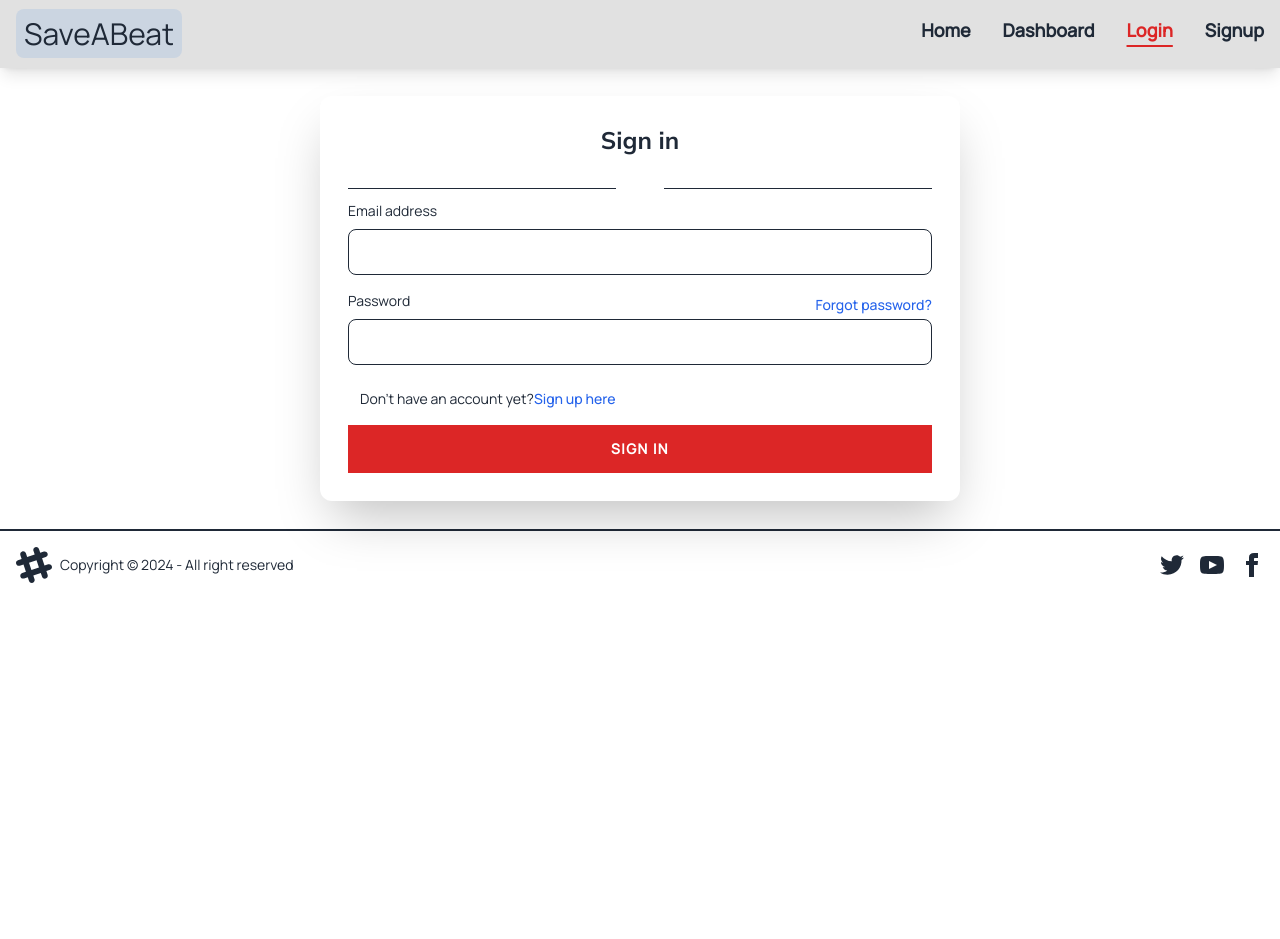
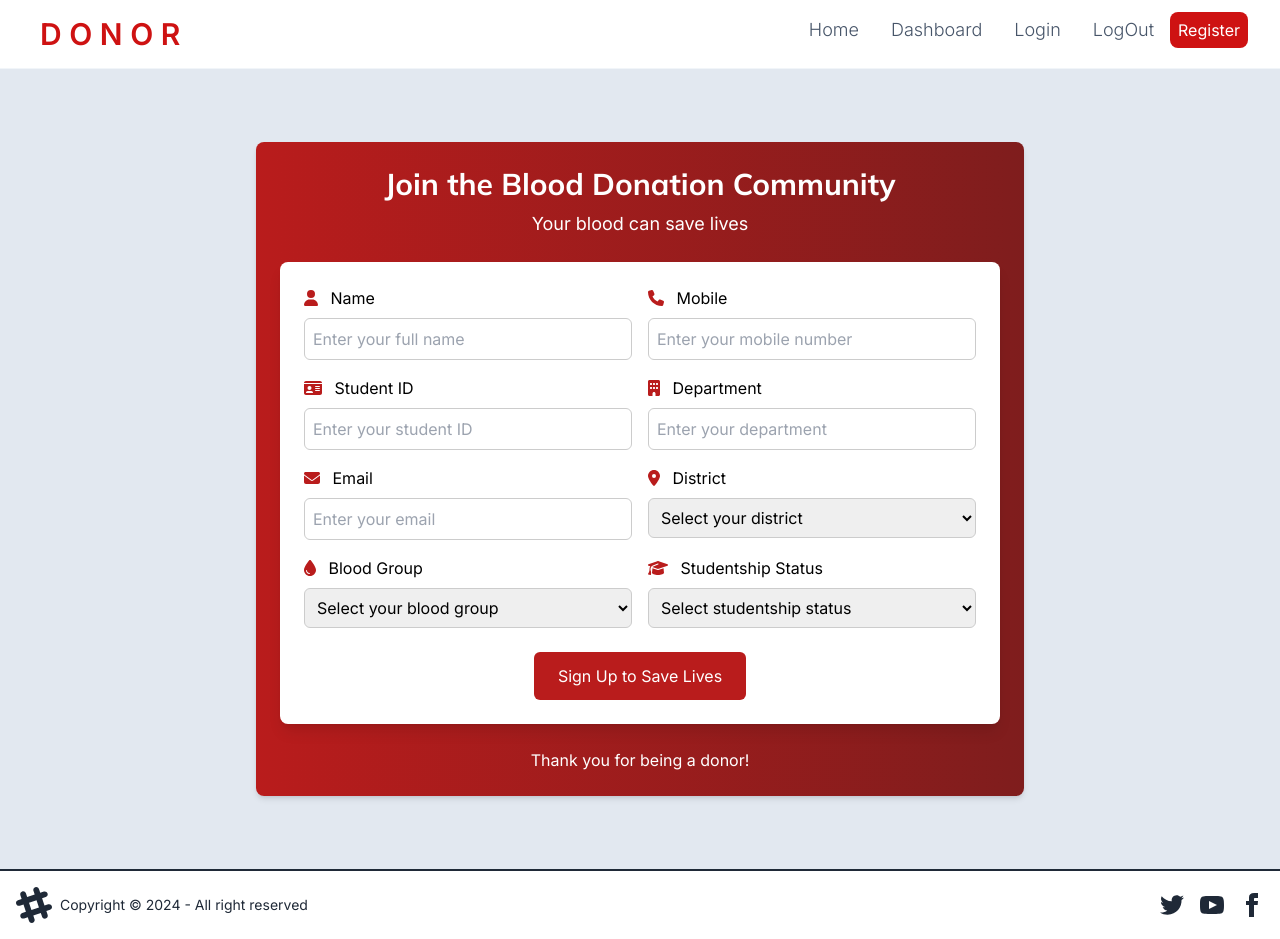
Before and after one commit to himibaba10/blood-donation-client, a React (Vite) app: page /login in a window 1280 px wide. Before the commit the page ends 800 px from the top, so only its background shows below. Built offline with nearby package versions, Linux system fonts and the light colour scheme.

Commit message:
New registration page created in login page & home page hero section created

```diff
--- a/package.json
+++ b/package.json
@@ -10,6 +10,10 @@
     "preview": "vite preview"
   },
   "dependencies": {
+    "@fortawesome/fontawesome-free": "^6.6.0",
+    "@fortawesome/fontawesome-svg-core": "^6.6.0",
+    "@fortawesome/free-solid-svg-icons": "^6.6.0",
+    "@fortawesome/react-fontawesome": "^0.2.2",
     "formik": "^2.4.6",
     "preline": "^2.4.1",
     "react": "^18.3.1",
--- a/src/App.css
+++ b/src/App.css
@@ -1,7 +1,8 @@
 @import url("https://fonts.googleapis.com/css2?family=Manrope:wght@300;400;500&family=Mulish:ital,wght@0,200..1000;1,200..1000&display=swap");
-
+@import url('https://fonts.googleapis.com/css2?family=Inter:ital,opsz,wght@0,14..32,100..900;1,14..32,100..900&display=swap');
+@import url('https://fonts.googleapis.com/css2?family=Fjalla+One&display=swap');
 * {
-  @apply font-manrope;
+  @apply font-inter;
 }
 
 h1,
--- /dev/null
+++ b/src/components/Home/Hero.Jsx
@@ -0,0 +1,19 @@
+import hero_image from "../../public/blood_donation.jpg";
+const Hero = () => {
+  return (
+    <div className="relative">
+      <img
+        src={hero_image}
+        alt="Blood donation"
+        className="w-full h-auto rounded-lg shadow-lg"
+      />
+      <div className=" absolute bottom-28 lg:bottom-80 left-4 lg:left-28">
+        <button className=" text-sm  lg:font-semibold px-2 lg:px-6 lg:py-3 rounded-lg bg-red-600 hover:bg-red-700 text-white transition duration-300">
+          Register as Donor
+        </button>
+      </div>
+    </div>
+  );
+};
+
+export default Hero;
--- a/src/components/Login/LoginForm.jsx
+++ b/src/components/Login/LoginForm.jsx
@@ -1,160 +1,214 @@
-import PrimaryButton from "../../UI/PrimaryButton";
+import { FontAwesomeIcon } from "@fortawesome/react-fontawesome";
+import {
+  faUser,
+  faPhone,
+  faIdCard,
+  faBuilding,
+  faEnvelope,
+  faMapMarkerAlt,
+  faTint,
+  faGraduationCap,
+} from "@fortawesome/free-solid-svg-icons";
 
 const LoginForm = () => {
   return (
-    <div className="flex justify-center ">
-      <div className="my-7 bg-white  rounded-xl shadow-2xl w-2/3 lg:w-1/2 items-center ">
-        <div className="p-4 sm:p-7">
-          <div className="text-center">
-            <h1 className="block text-2xl font-bold text-gray-800 ">Sign in</h1>
+    <div className="flex items-center justify-center min-h-screen bg-slate-200">
+      <div className="w-full max-w-3xl p-6 bg-gradient-to-r from-red-700 to-red-900 text-white rounded-lg shadow-md">
+        <header className="text-center mb-6">
+          <h1 className="text-3xl font-bold">
+            Join the Blood Donation Community
+          </h1>
+          <p className="text-lg mt-2">Your blood can save lives</p>
+        </header>
+
+        <form className="bg-white p-6 rounded-lg shadow-lg">
+          <div className="grid grid-cols-1 md:grid-cols-2 gap-4 mb-4">
+            {/* Name */}
+            <div className="relative">
+              <label className="block mb-2 text-gray-700" htmlFor="name">
+                <FontAwesomeIcon icon={faUser} className="mr-2 text-red-700" />{" "}
+                <span className="text-black">Name</span>
+              </label>
+              <input
+                type="text"
+                id="name"
+                name="name"
+                className="w-full p-2 border border-[#cccccc] rounded-md "
+                placeholder="Enter your full name"
+                required
+              />
             </div>
 
-          <div className="mt-5">
-            {/* <button
-              type="button"
-              className="w-full py-3 px-4 inline-flex justify-center items-center gap-x-2 text-sm font-medium rounded-lg border border-gray-200 bg-white text-gray-800 shadow-sm hover:bg-gray-50 focus:outline-none focus:bg-gray-50 disabled:opacity-50 disabled:pointer-events-none     "
-            >
-              <svg
-                className="w-4 h-auto"
-                width="46"
-                height="47"
-                viewBox="0 0 46 47"
-                fill="none"
-              >
-                <path
-                  d="M46 24.0287C46 22.09 45.8533 20.68 45.5013 19.2112H23.4694V27.9356H36.4069C36.1429 30.1094 34.7347 33.37 31.5957 35.5731L31.5663 35.8669L38.5191 41.2719L38.9885 41.3306C43.4477 37.2181 46 31.1669 46 24.0287Z"
-                  fill="#4285F4"
+            {/* Mobile */}
+            <div className="relative">
+              <label className="block mb-2 text-black" htmlFor="mobile">
+                <FontAwesomeIcon icon={faPhone} className="mr-2 text-red-700" />{" "}
+                Mobile
+              </label>
+              <input
+                type="tel"
+                id="mobile"
+                name="mobile"
+                className="w-full p-2 border border-[#cccccc] rounded-md"
+                placeholder="Enter your mobile number"
+                required
               />
-                <path
-                  d="M23.4694 47C29.8061 47 35.1161 44.9144 39.0179 41.3012L31.625 35.5437C29.6301 36.9244 26.9898 37.8937 23.4987 37.8937C17.2793 37.8937 12.0281 33.7812 10.1505 28.1412L9.88649 28.1706L2.61097 33.7812L2.52296 34.0456C6.36608 41.7125 14.287 47 23.4694 47Z"
-                  fill="#34A853"
+            </div>
+          </div>
+
+          <div className="grid grid-cols-1 md:grid-cols-2 gap-4 mb-4">
+            {/* Student ID */}
+            <div className="relative">
+              <label className="block mb-2 text-black" htmlFor="student_id">
+                <FontAwesomeIcon
+                  icon={faIdCard}
+                  className="mr-2 text-red-700"
+                />{" "}
+                Student ID
+              </label>
+              <input
+                type="text"
+                id="student_id"
+                name="student_id"
+                className="w-full p-2 border border-[#cccccc] rounded-md"
+                placeholder="Enter your student ID"
+                required
               />
-                <path
-                  d="M10.1212 28.1413C9.62245 26.6725 9.32908 25.1156 9.32908 23.5C9.32908 21.8844 9.62245 20.3275 10.0918 18.8588V18.5356L2.75765 12.8369L2.52296 12.9544C0.909439 16.1269 0 19.7106 0 23.5C0 27.2894 0.909439 30.8731 2.49362 34.0456L10.1212 28.1413Z"
-                  fill="#FBBC05"
+            </div>
+
+            {/* Department */}
+            <div className="relative">
+              <label className="block mb-2 text-black" htmlFor="department">
+                <FontAwesomeIcon
+                  icon={faBuilding}
+                  className="mr-2 text-red-700"
+                />{" "}
+                Department
+              </label>
+              <input
+                type="text"
+                id="department"
+                name="department"
+                className="w-full p-2 border border-[#cccccc] rounded-md"
+                placeholder="Enter your department"
+                required
               />
-                <path
-                  d="M23.4694 9.07688C27.8699 9.07688 30.8622 10.9863 32.5344 12.5725L39.1645 6.11C35.0867 2.32063 29.8061 0 23.4694 0C14.287 0 6.36607 5.2875 2.49362 12.9544L10.0918 18.8588C11.9987 13.1894 17.25 9.07688 23.4694 9.07688Z"
-                  fill="#EB4335"
-                />
-              </svg>
-              Sign in with Google
-            </button> */}
+            </div>
+          </div>
 
-            <div className="py-3 flex items-center text-xs text-gray-400 uppercase before:flex-1 before:border-t before:border-gray-200 before:me-6 after:flex-1 after:border-t after:border-gray-200 after:ms-6   "></div>
-
-            {/* <!-- Form --> */}
-            <form>
-              <div className="grid gap-y-4">
-                {/* <!-- Form Group --> */}
-                <div>
-                  <label htmlFor="email" className="block text-sm mb-2 ">
-                    Email address
+          <div className="grid grid-cols-1 md:grid-cols-2 gap-4 mb-4">
+            {/* Email */}
+            <div className="relative">
+              <label className="block mb-2 text-black" htmlFor="email">
+                <FontAwesomeIcon
+                  icon={faEnvelope}
+                  className="mr-2 text-red-700"
+                />{" "}
+                Email
               </label>
-                  <div className="relative">
               <input
                 type="email"
                 id="email"
                 name="email"
-                      className="py-3 px-4 block w-full border border-gray-200 rounded-lg text-sm "
+                className="w-full p-2 border border-[#cccccc] rounded-md"
+                placeholder="Enter your email"
                 required
-                      aria-describedby="email-error"
               />
-                    <div className="hidden absolute inset-y-0 end-0 pointer-events-none pe-3">
-                      <svg
-                        className="size-5 text-red-500"
-                        width="16"
-                        height="16"
-                        fill="currentColor"
-                        viewBox="0 0 16 16"
-                        aria-hidden="true"
+            </div>
+
+            {/* District */}
+            <div className="relative text-black">
+              <label className="block mb-2 text-black" htmlFor="district">
+                <FontAwesomeIcon
+                  icon={faMapMarkerAlt}
+                  className="mr-2 text-red-700"
+                />{" "}
+                District
+              </label>
+              <select
+                id="district"
+                name="district"
+                className="w-full p-2 border border-[#cccccc] rounded-md"
+                required
               >
-                        <path d="M16 8A8 8 0 1 1 0 8a8 8 0 0 1 16 0zM8 4a.905.905 0 0 0-.9.995l.35 3.507a.552.552 0 0 0 1.1 0l.35-3.507A.905.905 0 0 0 8 4zm.002 6a1 1 0 1 0 0 2 1 1 0 0 0 0-2z" />
-                      </svg>
+                <option value="" disabled selected>
+                  Select your district
+                </option>
+                <option value="district1">District 1</option>
+                <option value="district2">District 2</option>
+                <option value="district3">District 3</option>
+              </select>
             </div>
           </div>
-                  <p
-                    className="hidden text-xs text-red-600 mt-2"
-                    id="email-error"
+
+          <div className="grid grid-cols-1 md:grid-cols-2 gap-4 mb-4">
+            {/* Blood Group */}
+            <div className="relative text-black">
+              <label className="block mb-2 text-black" htmlFor="blood_group">
+                <FontAwesomeIcon icon={faTint} className="mr-2 text-red-700" />{" "}
+                Blood Group
+              </label>
+              <select
+                id="blood_group"
+                name="blood_group"
+                className="w-full p-2 border border-[#cccccc] rounded-md"
+                required
               >
-                    Please include a valid email address so we can get back to
-                    you
-                  </p>
+                <option value="" disabled selected>
+                  Select your blood group
+                </option>
+                <option value="A+">A+</option>
+                <option value="A-">A-</option>
+                <option value="B+">B+</option>
+                <option value="B-">B-</option>
+                <option value="AB+">AB+</option>
+                <option value="AB-">AB-</option>
+                <option value="O+">O+</option>
+                <option value="O-">O-</option>
+              </select>
             </div>
-                {/* <!-- End Form Group --> */}
 
-                {/* <!-- Form Group --> */}
-                <div>
-                  <div className="flex justify-between items-center">
-                    <label htmlFor="password" className="block text-sm mb-2 ">
-                      Password
+            {/* Studentship Status */}
+            <div className="relative text-black">
+              <label
+                className="block mb-2 text-black"
+                htmlFor="studentship_status"
+              >
+                <FontAwesomeIcon
+                  icon={faGraduationCap}
+                  className="mr-2 text-red-700"
+                />{" "}
+                Studentship Status
               </label>
-                    <a
-                      className="inline-flex items-center gap-x-1 text-sm text-blue-600 decoration-2 hover:underline focus:outline-none focus:underline font-medium "
-                      href="../examples/html/recover-account.html"
+              <select
+                id="studentship_status"
+                name="studentship_status"
+                className="w-full p-2 border border-[#cccccc] rounded-md"
+                required
               >
-                      Forgot password?
-                    </a>
-                  </div>
-                  <div className="relative">
-                    <input
-                      type="password"
-                      id="password"
-                      name="password"
-                      className="py-3 px-4 block w-full border-gray-200 rounded-lg text-sm border border-gray-200"
-                      required
-                      aria-describedby="password-error"
-                    />
-                    <div className="hidden absolute inset-y-0 end-0 pointer-events-none pe-3">
-                      <svg
-                        className="size-5 text-red-500"
-                        width="16"
-                        height="16"
-                        fill="currentColor"
-                        viewBox="0 0 16 16"
-                        aria-hidden="true"
-                      >
-                        <path d="M16 8A8 8 0 1 1 0 8a8 8 0 0 1 16 0zM8 4a.905.905 0 0 0-.9.995l.35 3.507a.552.552 0 0 0 1.1 0l.35-3.507A.905.905 0 0 0 8 4zm.002 6a1 1 0 1 0 0 2 1 1 0 0 0 0-2z" />
-                      </svg>
+                <option value="" disabled selected>
+                  Select studentship status
+                </option>
+                <option value="Student">Student</option>
+                <option value="Non-Student">Non-Student</option>
+              </select>
             </div>
           </div>
-                  <p
-                    className="hidden text-xs text-red-600 mt-2"
-                    id="password-error"
+
+          {/* Submit Button */}
+          <div className="text-center mt-6">
+            <button
+              type="submit"
+              className="px-6 py-3 bg-red-700 hover:bg-red-800 text-white rounded-md focus:ring-4 focus:ring-red-500 focus:ring-opacity-50"
             >
-                    8+ characters required
-                  </p>
-                </div>
-                {/* <!-- End Form Group --> */}
-
-                {/* <!-- Checkbox --> */}
-                <div className="flex items-end">
-                  <div className="ms-3">
-                    <p className="mt-2 text-sm text-gray-600 ">
-                      Don&apos;t have an account yet?
-                      <a
-                        className="text-blue-600 decoration-2 hover:underline focus:outline-none focus:underline font-medium "
-                        href="../examples/html/signup.html"
-                      >
-                        Sign up here
-                      </a>
-                    </p>
-                  </div>
-                </div>
-                {/* <!-- End Checkbox --> */}
-
-                {/* <button
-                    type="submit"
-                    className="w-full py-3 px-4 inline-flex justify-center items-center gap-x-2 text-lg font-medium rounded-lg text-white bg-red-600 hover:bg-red-700 "
-                  >
-                    Sign in
-                  </button> */}
-                <PrimaryButton type="submit">Sign in</PrimaryButton>
+              Sign Up to Save Lives
+            </button>
           </div>
         </form>
-            {/* <!-- End Form --> */}
-          </div>
-        </div>
+
+        <footer className="text-center mt-6">
+          <p>Thank you for being a donor!</p>
+        </footer>
       </div>
     </div>
   );
--- a/src/components/Shared/Header.jsx
+++ b/src/components/Shared/Header.jsx
@@ -10,17 +10,19 @@ const Header = () => {
     { name: "Home", route: "" },
     { name: "Dashboard", route: "dashboard" },
     { name: "Login", route: "login" },
-    { name: "Signup", route: "signup" },
+    { name: "LogOut", route: "login" },
   ];
   return (
-    <div className="relative flex justify-between p-4 shadow-lg bg-[#E1E1E1]">
+    <div className="sticky top-0 bg-white w-full flex justify-between lg:px-8 py-4 z-50 border-b-[1px] border-slate-100">
       <h3 className="text-xl lg:text-3xl">
-        <span className="bg-slate-300 rounded-lg px-2 py-1 ">SaveABeat</span>
+        <span className="text-[#ce1212] rounded-lg px-2 font-semibold ">
+          D O N O R
+        </span>
       </h3>
       <div>
         {/* Hamburger Icon for mobile */}
         <button
-          className="lg:hidden absolute top-4 right-4 p-2 text-gray-600"
+          className="lg:hidden absolute flex items-center top-4 right-4 p-2 text-gray-600"
           onClick={toggleNavbar}
         >
           <svg
@@ -39,27 +41,31 @@ const Header = () => {
           </svg>
         </button>
         {/* Nav items */}
+        <div className="flex gap-4 items-center">
           <ul
             className={`${
               isNavbarOpen ? "block" : "hidden"
-          }  lg:flex flex flex-col lg:flex-row lg:static absolute top-16 right-0 z-50 px-4 py-2 lg:px-0 lg:py-0 rounded-lg bg-slate-200 lg:bg-transparent gap-8 items-start lg:items-center list-none text-lg hover:cursor-pointer`}
+            }  lg:flex flex flex-col lg:flex-row lg:static absolute top-[60px] right-0 z-50  py-2 lg:px-0 lg:py-0 rounded-lg bg-slate-200  lg:bg-transparent gap-2 lg:gap-8 items-start lg:items-center list-none text-lg hover:cursor-pointer`}
           >
             {navItems.map((item, index) => (
               <NavLink
                 to={`/${item.route}`}
                 key={index}
-              className={({ isActive }) =>
-                `hover:text-red-600 font-semibold ${
-                  isActive
-                    ? "text-red-600 lg:underline underline-offset-8 decoration-2 decoration-red-600"
-                    : ""
-                } `
-              }
+                className={`relative font-light border-b w-full lg:border-none px-4 lg:px-0 text-slate-600 after:content-[''] after:absolute after:left-0 after:bottom-0 after:h-[2px] lg:after:bg-[#ce1212] after:w-full after:scale-x-0 after:origin-left after:transition-transform after:duration-300 hover:after:scale-x-100`}
               >
                 {item.name}
               </NavLink>
             ))}
           </ul>
+          <div>
+            <NavLink
+              to="/signup"
+              className=" bg-[#ce1212] hover:bg-red-700 text-white rounded-lg mr-16  lg:mr-0 py-2 px-2 "
+            >
+              Register
+            </NavLink>
+          </div>
+        </div>
       </div>
     </div>
   );
--- a/tailwind.config.js
+++ b/tailwind.config.js
@@ -11,12 +11,14 @@ export default {
   theme: {
     extend: {
       colors: {
-        primary: "#8B0000",
+        primary: "#ce1212",
         secondary: "#004225",
         gray: "#555555",
       },
       fontFamily: {
         manrope: "'Manrope', sans-serif",
+        inter:"'Inter',sans-serif",
+        fjalla:"'Fjalla One','sans-serif'",
         mulish: "'Mulish', sans-serif",
       },
     },
```
Also changed, not shown: src/pages/Home.jsx (+7 -1 lines), public/blood_donation.jpg (added), 1 other file (tests, documents, lock files or other folders). Lines whose indentation alone changed are shown as unchanged.
